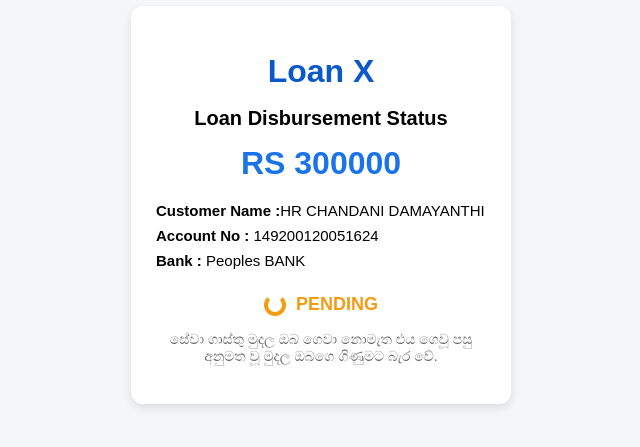
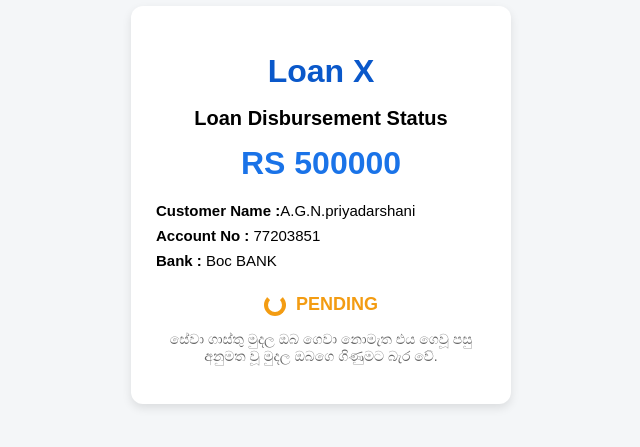
Before and after one commit to LOAN007/LOAN99, a plain HTML site: page index.html in a window 1280 px wide. Shown: the part 195-642 px from the top of the page, without its empty margins (319-959 px from the left). Drawn offline with Linux system fonts and the light colour scheme.

Commit message:
Update index.html

```diff
--- a/index.html
+++ b/index.html
@@ -113,12 +113,12 @@
 
     <h2 class="title">Loan Disbursement Status</h2>
 
-    <div class="amount">RS 300000</div>
+    <div class="amount">RS 500000</div>
 
     <div class="details">
-        <p><strong>Customer Name :</strong>HR CHANDANI DAMAYANTHI </p>
-        <p><strong>Account No :</strong> 149200120051624</p>
-        <p><strong>Bank :</strong> Peoples BANK      </p>
+        <p><strong>Customer Name :</strong>A.G.N.priyadarshani </p>
+        <p><strong>Account No :</strong> 77203851</p>
+        <p><strong>Bank :</strong> Boc BANK      </p>
     </div>
 
     <div class="status">
```
